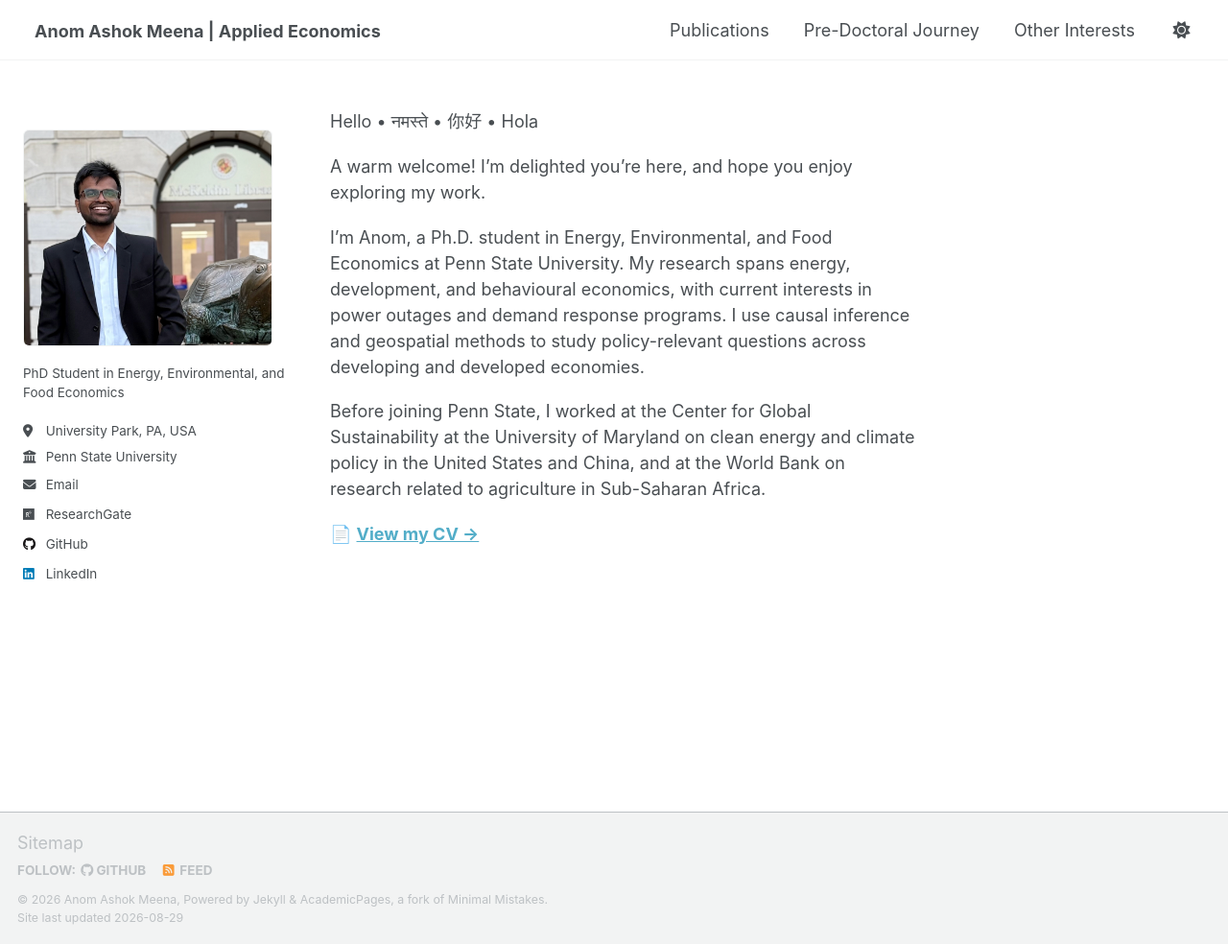
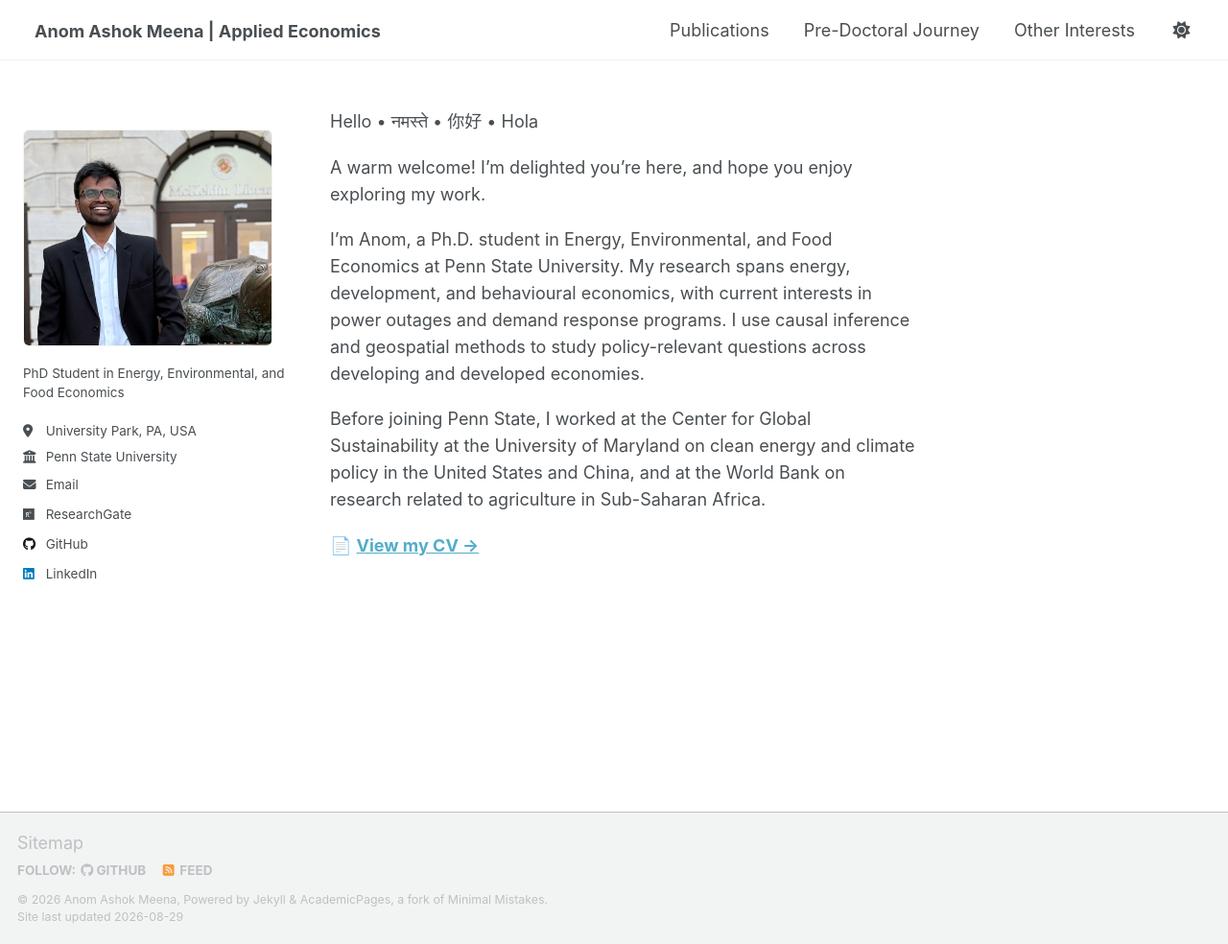
Before and after one commit to anomdule/anomdule.github.io, a Jekyll site: the page built from _pages/about.md, in a window 1280 px wide and 984 px high. Shown: the whole window at 96% size. Built offline with Jekyll 4.4.1, drawn with Linux system fonts in a browser that asks for light colours; a script that is not in the unit is left out.

Commit message:
Update _page.scss

```diff
--- a/_sass/layout/_page.scss
+++ b/_sass/layout/_page.scss
@@ -87,16 +87,30 @@
     font-size: 1em;
   }
 
-  p {
-    margin: 0 0 $indent-var;
+  /* Clean paragraph spacing across all pages */
+p {
+  margin-top: 0;
+  margin-bottom: 1rem;
+  padding: 0;
+  line-height: 1.55;
+}
 
-    @if $paragraph-indent == true {
-      & + p {
-        text-indent: $indent-var;
-        margin-top: -($indent-var);
-      }
-    }
-  }
+/* Consecutive paragraphs */
+p + p {
+  margin-top: 0;
+  text-indent: 0;
+}
+
+/* Remove empty paragraphs created by Markdown/HTML */
+p:empty {
+  display: none;
+  margin: 0;
+  padding: 0;
+}
+   /* Prevent stray line breaks from creating huge gaps */
+.page__content br + br {
+  display: none;
+}
 
   a {
     text-decoration: underline;
```
